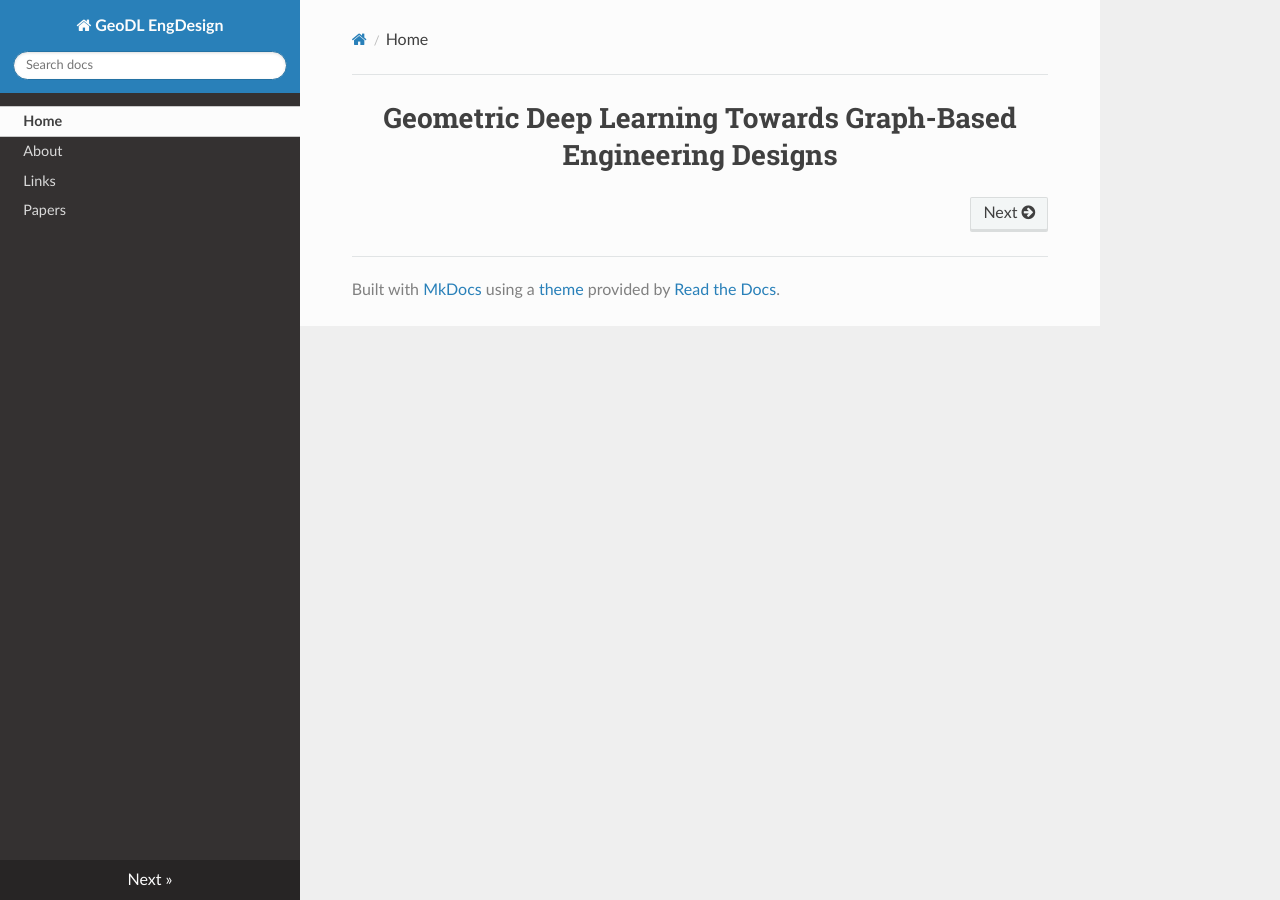
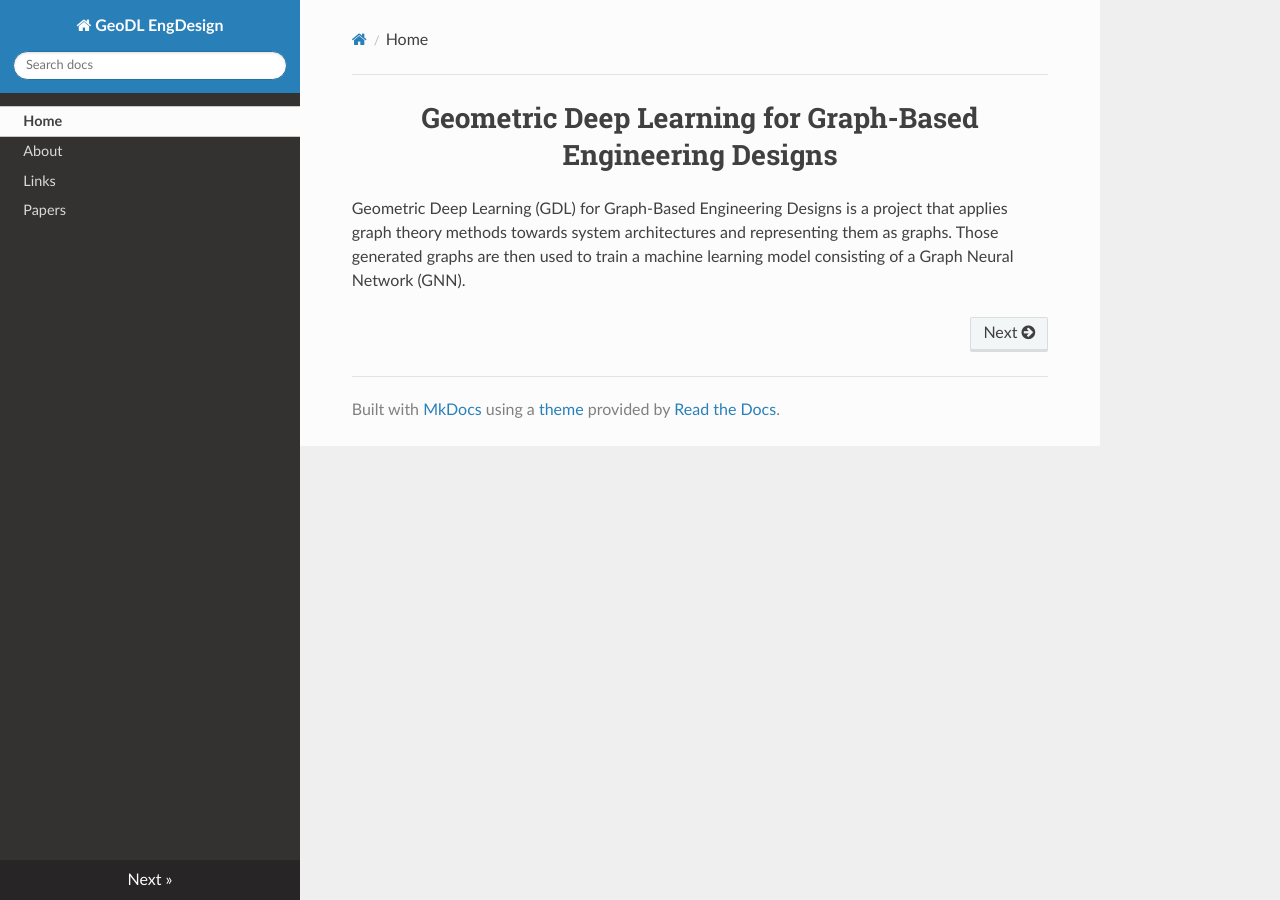
Before and after one commit to anthonysirico/PyGeo-TMS-mkdocs.io, an MkDocs documentation site: the page built from docs/index.md, in a window 1280 px wide. Built offline with MkDocs 1.6.1, drawn with Linux system fonts in a browser that asks for light colours; nearby versions of some CDN libraries.

Commit message:
modified:   docs/index.md 	modified:   site/index.html 	modified:   site/search/search_index.json 	modified:   site/sitemap.xml.gz

```diff
--- a/docs/index.md
+++ b/docs/index.md
@@ -1 +1,4 @@
-<h1 style="text-align: center;"> Geometric Deep Learning Towards Graph-Based Engineering Designs</h1>
+<h1 style="text-align: center;"> Geometric Deep Learning for Graph-Based Engineering Designs</h1>
+
+Geometric Deep Learning (GDL) for Graph-Based Engineering Designs is a project that applies graph theory methods towards system architectures and representing them as graphs.
+Those generated graphs are then used to train a machine learning model consisting of a Graph Neural Network (GNN).
```
Also changed, not shown: site/index.html, site/search/search_index.json, 1 other file.
